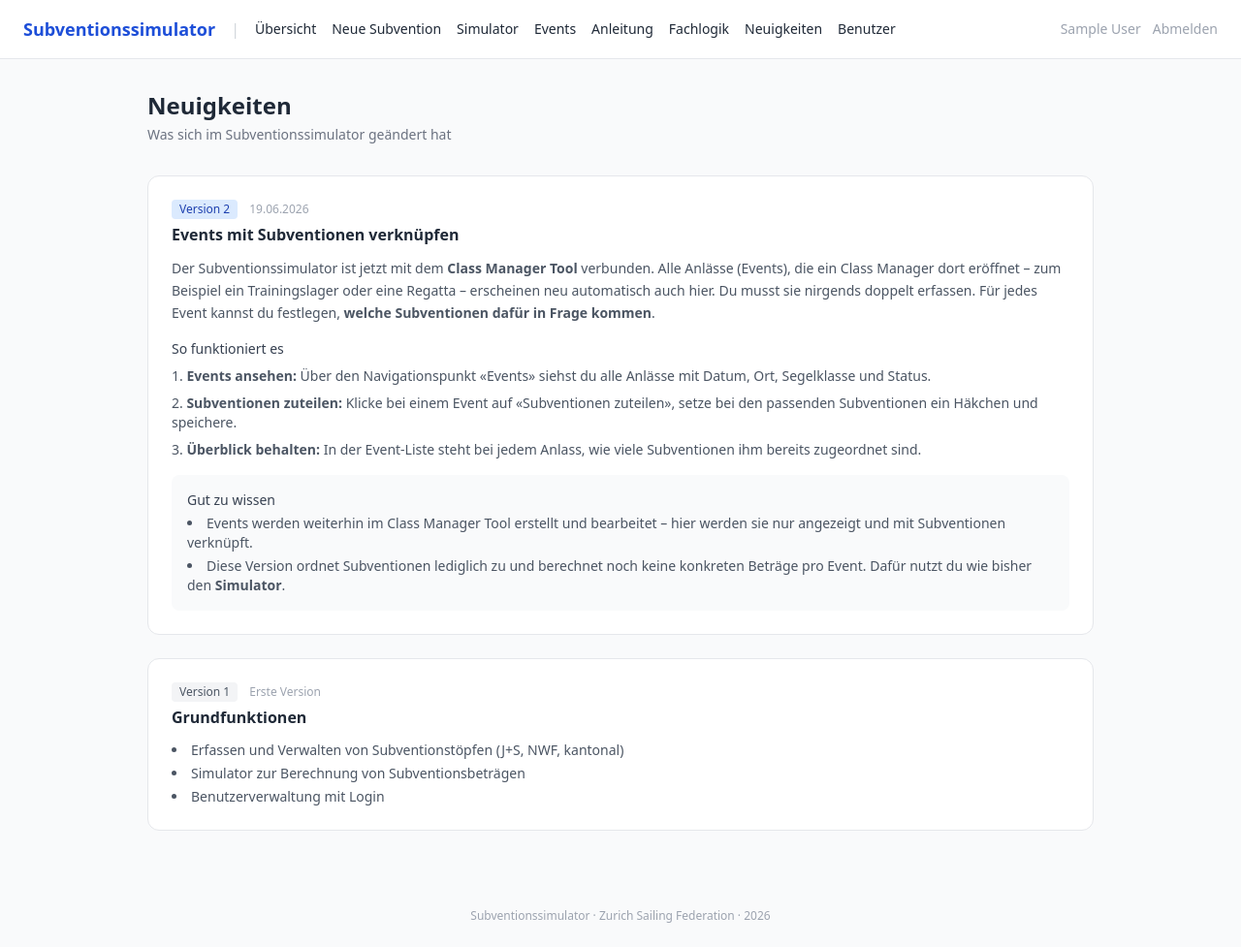
After one commit to sbaebler/subventionssimulator, a PHP site: page /releases.php in a window 1280 px wide. The commit adds this page. Shown: the whole page at 97% size. Run offline with PHP 8.4, Linux system fonts and the light colour scheme; the visitor is signed in with stand-in values (Sample User, id 1); some libraries are stand-ins or nearby versions.

Commit message:
Neuigkeiten-Seite mit Release-Notes verlinkt
releases.php rendert die Release-Notes; Nav-Link "Neuigkeiten" ergänzt.

Co-Authored-By: Claude Opus 4.8 <noreply@anthropic.com>

```diff
--- a/public_html/partials/header.php
+++ b/public_html/partials/header.php
@@ -27,6 +27,7 @@ auth_erforderlich();
     <a href="/events.php" class="hover:text-blue-600">Events</a>
     <a href="/anleitung.php" class="hover:text-blue-600">Anleitung</a>
     <a href="/docs/fachlogik.html" class="hover:text-blue-600" target="_blank">Fachlogik</a>
+    <a href="/releases.php" class="hover:text-blue-600">Neuigkeiten</a>
     <a href="/benutzer.php" class="hover:text-blue-600">Benutzer</a>
   </nav>
   <div class="ml-auto flex items-center gap-3">
--- /dev/null
+++ b/public_html/releases.php
@@ -0,0 +1,61 @@
+<?php
+$pageTitle = 'Neuigkeiten';
+require __DIR__ . '/partials/header.php';
+?>
+
+<div class="mb-8">
+  <h1 class="text-2xl font-semibold">Neuigkeiten</h1>
+  <p class="text-sm text-gray-500 mt-1">Was sich im Subventionssimulator geändert hat</p>
+</div>
+
+<!-- Version 2 -->
+<section class="bg-white border border-gray-200 rounded-xl p-6 mb-6">
+  <div class="flex items-center gap-3 mb-1">
+    <span class="text-xs font-medium bg-blue-100 text-blue-800 px-2 py-0.5 rounded">Version 2</span>
+    <span class="text-xs text-gray-400">19.06.2026</span>
+  </div>
+  <h2 class="font-semibold text-gray-800 mb-3">Events mit Subventionen verknüpfen</h2>
+
+  <p class="text-sm text-gray-600 leading-relaxed mb-4">
+    Der Subventionssimulator ist jetzt mit dem <strong>Class Manager Tool</strong> verbunden.
+    Alle Anlässe (Events), die ein Class Manager dort eröffnet – zum Beispiel ein Trainingslager
+    oder eine Regatta – erscheinen neu automatisch auch hier. Du musst sie nirgends doppelt erfassen.
+    Für jedes Event kannst du festlegen, <strong>welche Subventionen dafür in Frage kommen</strong>.
+  </p>
+
+  <p class="font-medium text-gray-700 text-sm mb-2">So funktioniert es</p>
+  <ol class="text-sm text-gray-600 space-y-2 list-decimal list-inside mb-4">
+    <li><strong>Events ansehen:</strong> Über den Navigationspunkt «Events» siehst du alle Anlässe
+        mit Datum, Ort, Segelklasse und Status.</li>
+    <li><strong>Subventionen zuteilen:</strong> Klicke bei einem Event auf «Subventionen zuteilen»,
+        setze bei den passenden Subventionen ein Häkchen und speichere.</li>
+    <li><strong>Überblick behalten:</strong> In der Event-Liste steht bei jedem Anlass, wie viele
+        Subventionen ihm bereits zugeordnet sind.</li>
+  </ol>
+
+  <div class="bg-gray-50 rounded-lg p-4 text-sm text-gray-600">
+    <p class="font-medium text-gray-700 mb-1">Gut zu wissen</p>
+    <ul class="space-y-1 list-disc list-inside">
+      <li>Events werden weiterhin im Class Manager Tool erstellt und bearbeitet – hier werden sie
+          nur angezeigt und mit Subventionen verknüpft.</li>
+      <li>Diese Version ordnet Subventionen lediglich zu und berechnet noch keine konkreten Beträge
+          pro Event. Dafür nutzt du wie bisher den <strong>Simulator</strong>.</li>
+    </ul>
+  </div>
+</section>
+
+<!-- Version 1 -->
+<section class="bg-white border border-gray-200 rounded-xl p-6 mb-6">
+  <div class="flex items-center gap-3 mb-1">
+    <span class="text-xs font-medium bg-gray-100 text-gray-600 px-2 py-0.5 rounded">Version 1</span>
+    <span class="text-xs text-gray-400">Erste Version</span>
+  </div>
+  <h2 class="font-semibold text-gray-800 mb-3">Grundfunktionen</h2>
+  <ul class="text-sm text-gray-600 space-y-1 list-disc list-inside">
+    <li>Erfassen und Verwalten von Subventionstöpfen (J+S, NWF, kantonal)</li>
+    <li>Simulator zur Berechnung von Subventionsbeträgen</li>
+    <li>Benutzerverwaltung mit Login</li>
+  </ul>
+</section>
+
+<?php require __DIR__ . '/partials/footer.php'; ?>
```
